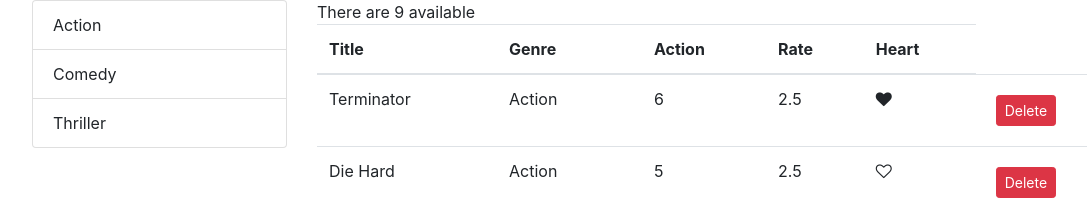
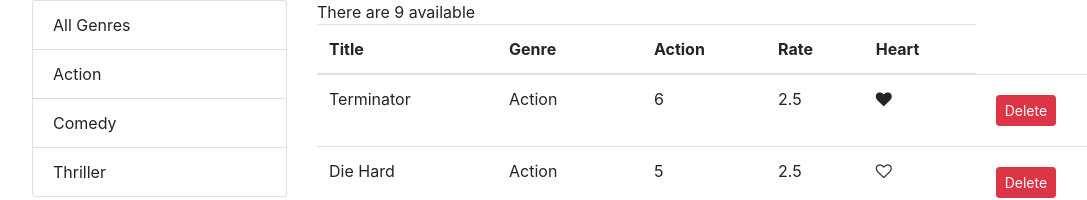
Before and after one commit to AgfeV/vidlyProject, a React (Create React App) app: page / in a window 1280 px wide. Shown: the top 200 px of the page, without its empty margins (53-1140 px from the left). Built offline with nearby package versions, Linux system fonts and the light colour scheme.

Commit message:
Addition of genre filtering and all genre option

```diff
--- a/src/components/movies.js
+++ b/src/components/movies.js
@@ -11,14 +11,16 @@ import {paginate} from "../utils/paginate"
 class Movies extends Component {
   state = {
     movies:[],
-    generes:[],
+    genres:[],
     pageSize:4,
     currentPage: 1
   };
 
   //Really built for a server call/DB
   componentDidMount(){
-    this.setState({movies: getMovies(), generes: getGenres()});
+    //in order to create a all generes button when first mounting go ahead and create a genres object
+    const genres = [{name:'All Genres'}, ...getGenres()]
+    this.setState({movies: getMovies(), genres});
   }
   //take the current movie title, movie and filter out the movie in a new
   //movies object that will be the updated state
@@ -43,20 +45,23 @@ class Movies extends Component {
   }
 
   handleGenreSelect = (genre) =>{
-    this.setState({currentGenre: genre})
+    //we want to reset the page back to one when switching because for new selected genre the that #of pages may not exist.
+    this.setState({currentGenre: genre, currentPage:1 })
   }
   render() {
-    const {pageSize , currentPage} = this.state;
-    const movies = paginate(this.state.movies,currentPage,pageSize )
+    const {pageSize , currentPage, movies:allMovies, currentGenre} = this.state;
+
+    //Filter out the movies by the selected genere
+    const filtered = currentGenre && currentGenre._id
+     ? allMovies.filter(m => m.genre._id === currentGenre._id) : allMovies;
+    const movies = paginate(filtered, currentPage, pageSize )
     //Note: By using the this.state.movies.map we create a new row in the table and then access that specfic set of data.
     //The onclick will call the handle delete function with the current movie title to be deleted
     return(
       <div className = "row">
-
-
         <div className="col-3">
           <ListGroup
-            items={this.state.generes}
+            items={this.state.genres}
             selectedItem = {this.state.currentGenre}
             onItemSelect={this.handleGenreSelect}
             />
@@ -64,7 +69,7 @@ class Movies extends Component {
 
 
         <div className="col">
-          <div>There are {this.state.movies.length} available</div>
+          <div>There are {filtered.length} available</div>
 
           <table class="table">
         <thead>
@@ -92,7 +97,7 @@ class Movies extends Component {
         </tbody>
       </table>
       <Pagination
-        itemsCount={this.state.movies.length}
+        itemsCount={filtered.length}
         pageSize={pageSize}
         currentPage={currentPage}
         onPageChange={this.handlePageChange}
```
